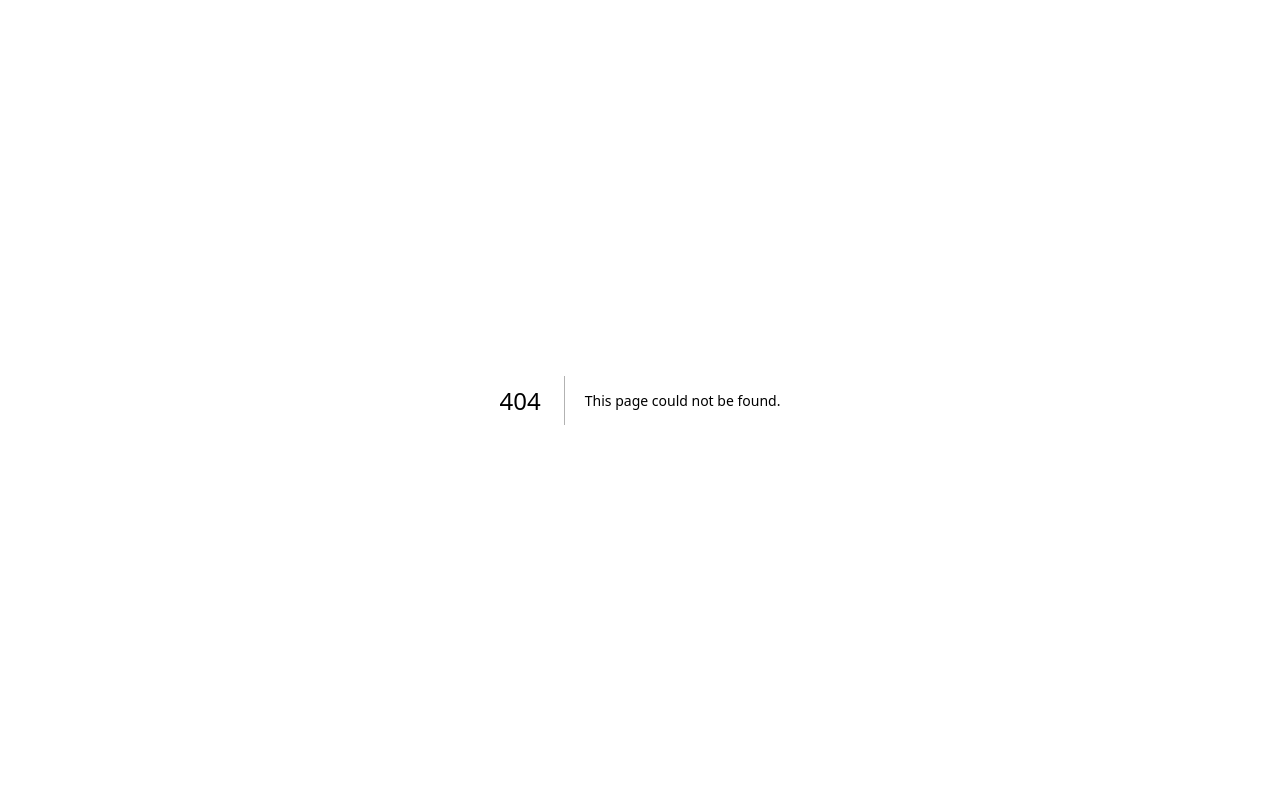
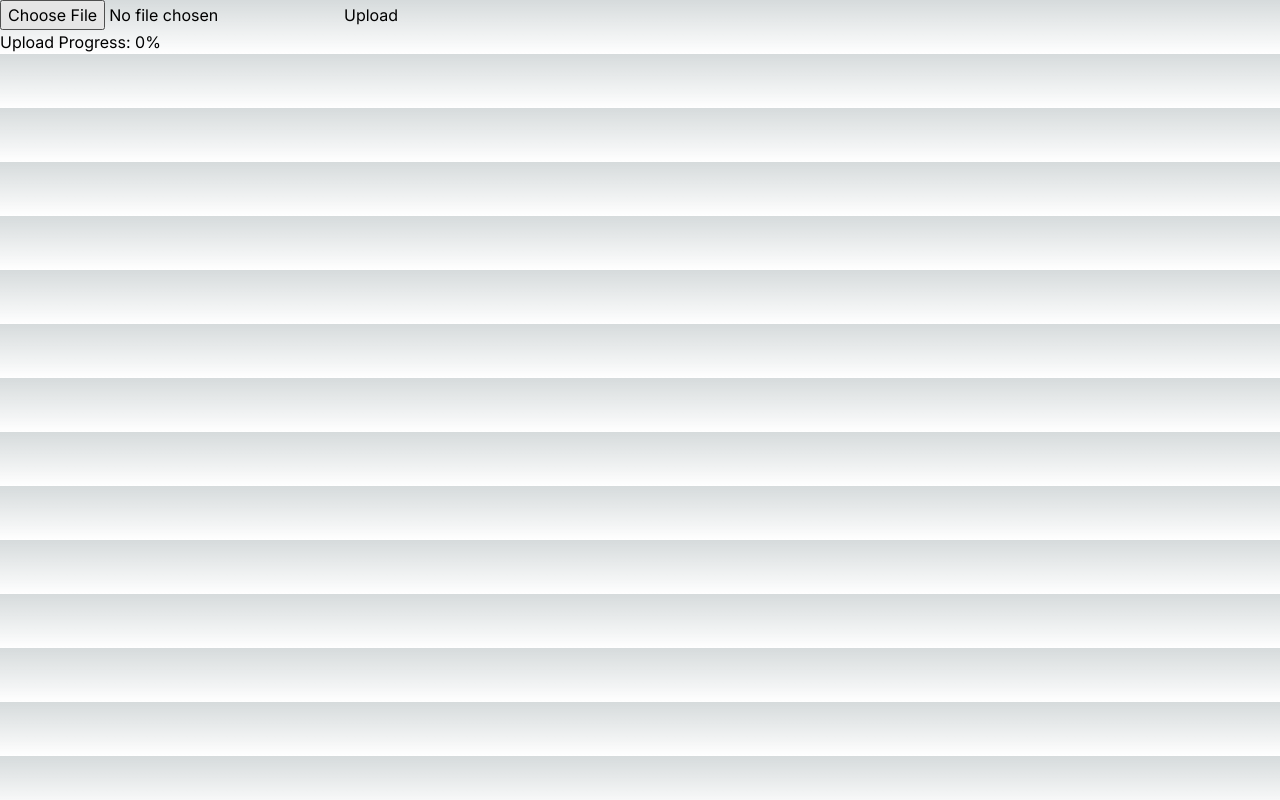
Before and after one commit to Tekri96/hacking_homelessness, a Next.js app: page /upload in a window 1280 px wide. Before the commit this address had no page. Built offline with nearby package versions, Linux system fonts and the light colour scheme; no server answers.

Commit message:
Added file upload support

```diff
--- a/package.json
+++ b/package.json
@@ -10,6 +10,8 @@
   },
   "dependencies": {
     "@react-google-maps/api": "^2.19.3",
+    "firebase": "^10.13.1",
+    "firebase-admin": "^12.4.0",
     "next": "14.2.5",
     "react": "^18",
     "react-dom": "^18",
--- /dev/null
+++ b/src/app/upload/page.js
@@ -0,0 +1,53 @@
+'use client';
+import { useState } from 'react';
+import { ref, uploadBytesResumable, getDownloadURL } from 'firebase/storage';
+import { storage } from '@/frontend/firebase';
+
+const FileUpload = () => {
+    const [file, setFile] = useState(null);
+    const [progress, setProgress] = useState(0);
+    const [downloadURL, setDownloadURL] = useState(null);
+
+    const handleFileChange = (e) => {
+        setFile(e.target.files[0]);
+    };
+
+    const handleUpload = () => {
+        if (!file) return;
+
+        const storageRef = ref(storage, `homelessness/${file.name}`);
+        const uploadTask = uploadBytesResumable(storageRef, file);
+
+        uploadTask.on(
+            'state_changed',
+            (snapshot) => {
+                const progress = (snapshot.bytesTransferred / snapshot.totalBytes) * 100;
+                setProgress(progress);
+            },
+            (error) => {
+                console.error('Upload failed:', error);
+            },
+            () => {
+                getDownloadURL(uploadTask.snapshot.ref).then((url) => {
+                    setDownloadURL(url);
+                    console.log('File available at', url);
+                });
+            }
+        );
+    };
+
+    return (
+        <div>
+            <input type="file" onChange={handleFileChange} />
+            <button onClick={handleUpload}>Upload</button>
+            <p>Upload Progress: {progress}%</p>
+            {downloadURL && (
+                <p>
+                    File uploaded successfully. Download URL: <a href={downloadURL}>{downloadURL}</a>
+                </p>
+            )}
+        </div>
+    );
+};
+
+export default FileUpload;
--- /dev/null
+++ b/src/backend/firebase.ts
@@ -0,0 +1,26 @@
+import admin from 'firebase-admin';
+
+const keyString = process.env.FB_ADMIN_PRIVATE_KEY ?? '{"privateKey": ""}';
+
+const { privateKey } = JSON.parse(keyString);
+
+if (privateKey === '') {
+  console.log('FIREBASE_PRIVATE_KEY is not set');
+}
+
+if (admin.apps.length === 0)
+  admin.initializeApp({
+    credential: admin.credential.cert({
+      clientEmail: process.env.FB_ADMIN_CLIENT_EMAIL,
+      privateKey: privateKey,
+      projectId: process.env.FB_ADMIN_PROJECT_ID,
+    }),
+    databaseURL: process.env.NEXT_PUBLIC_FB_DATABASE_URL,
+  });
+
+const app = admin.app();
+const auth = admin.auth(app);
+const store = admin.firestore(app);
+const db = admin.database(app);
+
+export { auth, store, db };
--- /dev/null
+++ b/src/frontend/firebase.js
@@ -0,0 +1,18 @@
+import { getApp, getApps, initializeApp } from 'firebase/app';
+import { getStorage } from 'firebase/storage';
+
+const firebaseConfig = {
+  apiKey: process.env.NEXT_PUBLIC_FB_API_KEY,
+  authDomain: process.env.NEXT_PUBLIC_FB_AUTH_DOMAIN,
+  projectId: process.env.NEXT_PUBLIC_FB_PROJECT_ID,
+  storageBucket: process.env.NEXT_PUBLIC_FB_STORAGE_BUCKET,
+  messagingSenderId: process.env.NEXT_PUBLIC_FB_MESSAGING_SENDER_ID,
+  appId: process.env.NEXT_PUBLIC_FB_APP_ID,
+};
+if (getApps().length === 0) {
+  initializeApp(firebaseConfig);
+}
+const app = getApp();
+const storage = getStorage(app);
+
+export { storage };
```
Also changed, not shown: 2 other files (tests, documents, lock files or other folders).
